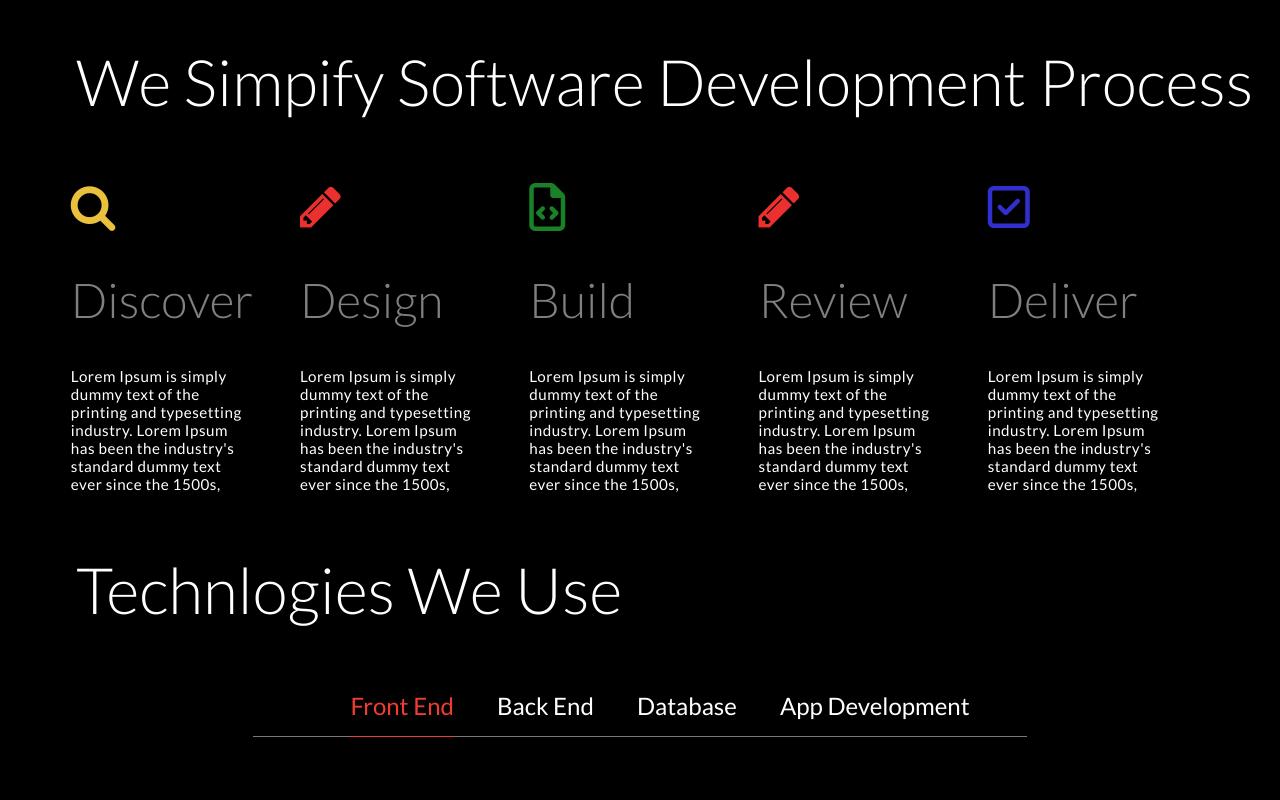
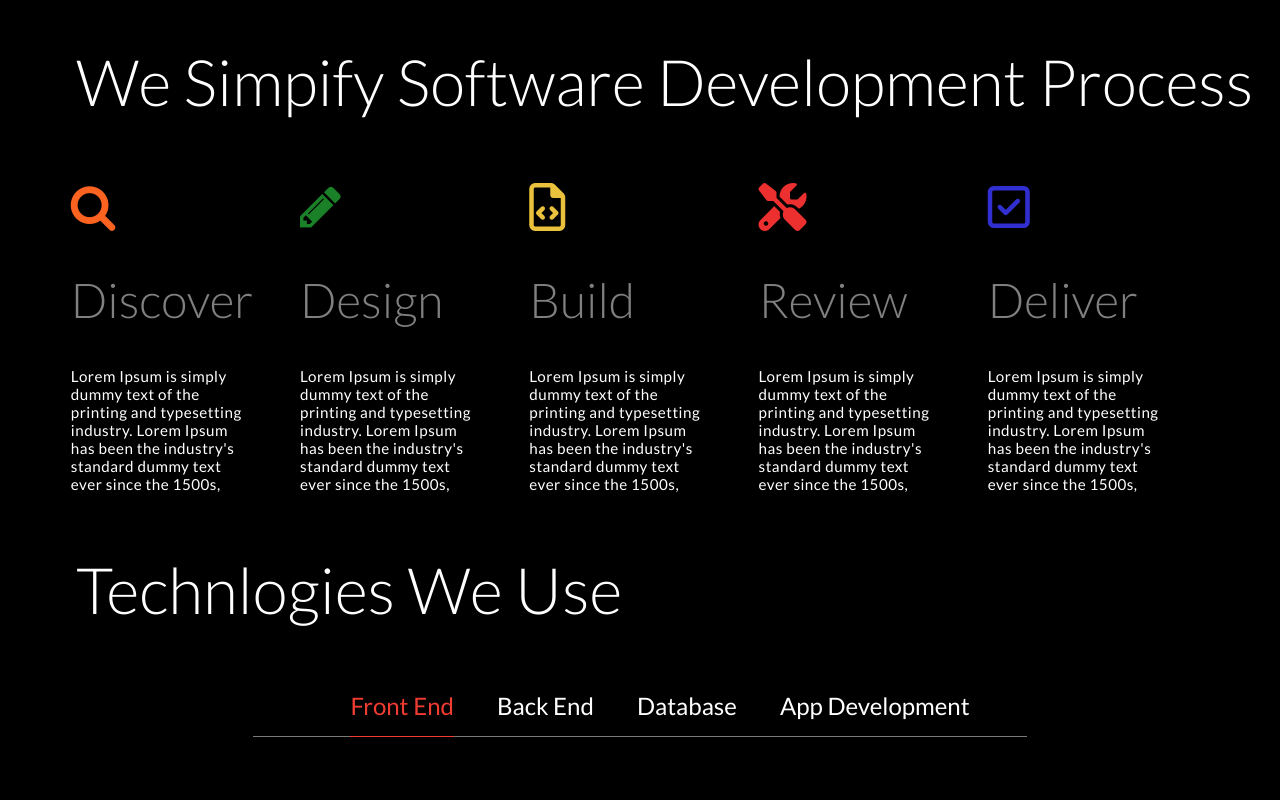
Before and after one commit to AkashShukla09/CoreDev, a plain HTML site: page views/index.html in a window 1280 px wide. Shown: the top 800 px of the page. Drawn offline with nearby package versions, Linux system fonts and the light colour scheme.

Commit message:
icon color update

```diff
--- a/views/index.html
+++ b/views/index.html
@@ -39,30 +39,30 @@
 
             <div class="row">
                 <div class="column">
-                    <i class="fa fa-search" style="color:#e9c13c;font-size: 300%;"></i>
+                    <i class="fa fa-search" style="color:#fc6321/*#e9c13c*/;font-size: 300%;"></i>
                     <h2 style="text-align:left;font-weight: 300;">Discover </h2>
 
                     <p>Lorem Ipsum is simply dummy text of the printing and typesetting industry. Lorem Ipsum has been the industry's standard dummy text ever since the 1500s,</p>
                 </div>
                 <div class="column">
-                    <i class="fa fa-pencil" aria-hidden="true" style="color:#ec3030;font-size: 300%;"></i>
+                    <i class="fa fa-pencil" aria-hidden="true" style="color:#1b8128/*#ec3030*/;font-size: 300%;"></i>
                     <h2 style="text-align:left;font-weight: 300;">Design </h2>
 
                     <p>Lorem Ipsum is simply dummy text of the printing and typesetting industry. Lorem Ipsum has been the industry's standard dummy text ever since the 1500s,</p>
                 </div>
                 <div class="column">
-                    <i class="fa fa-file-code-o" aria-hidden="true" style="color:#1b8128;font-size: 300%;"></i>
+                    <i class="fa fa-file-code-o" aria-hidden="true" style="color:#e9c13c/*#1b8128*/;font-size: 300%;"></i>
                     <h2 style="text-align:left;font-weight: 300;">Build</h2>
                     <p>Lorem Ipsum is simply dummy text of the printing and typesetting industry. Lorem Ipsum has been the industry's standard dummy text ever since the 1500s,</p>
                 </div>
                 <div class="column">
-                    <i class="fa fa-pencil" aria-hidden="true" style="color:#ec3030;font-size: 300%;"></i>
+                    <i class="fas fa-tools" aria-hidden="true" style="color:#ec3030/*#a9a9a9*/;font-size: 300%;"></i>
                     <h2 style="text-align:left;font-weight: 300;">Review </h2>
 
                     <p>Lorem Ipsum is simply dummy text of the printing and typesetting industry. Lorem Ipsum has been the industry's standard dummy text ever since the 1500s,</p>
                 </div>
                 <div class="column">
-                    <i class="fa fa-check-square-o" aria-hidden="true" style="color:#322fd1;font-size: 300%;"></i>
+                    <i class="fa fa-check-square-o" aria-hidden="true" style="color:#322fd1/*#322fd1*/;font-size: 300%;"></i>
                     <h2 style="text-align:left;font-weight: 300;">Deliver</h2>
                     <p>Lorem Ipsum is simply dummy text of the printing and typesetting industry. Lorem Ipsum has been the industry's standard dummy text ever since the 1500s,</p>
                 </div>
@@ -257,7 +257,7 @@
                        </div>
                        <div class="item">
                           <div class="card">
-                            <img src="Maintain.jpg">
+                            <!-- <img src="Maintain.svg"> -->
                             <h2>Maintenance</h2>
                           </div>
                        </div>
```
